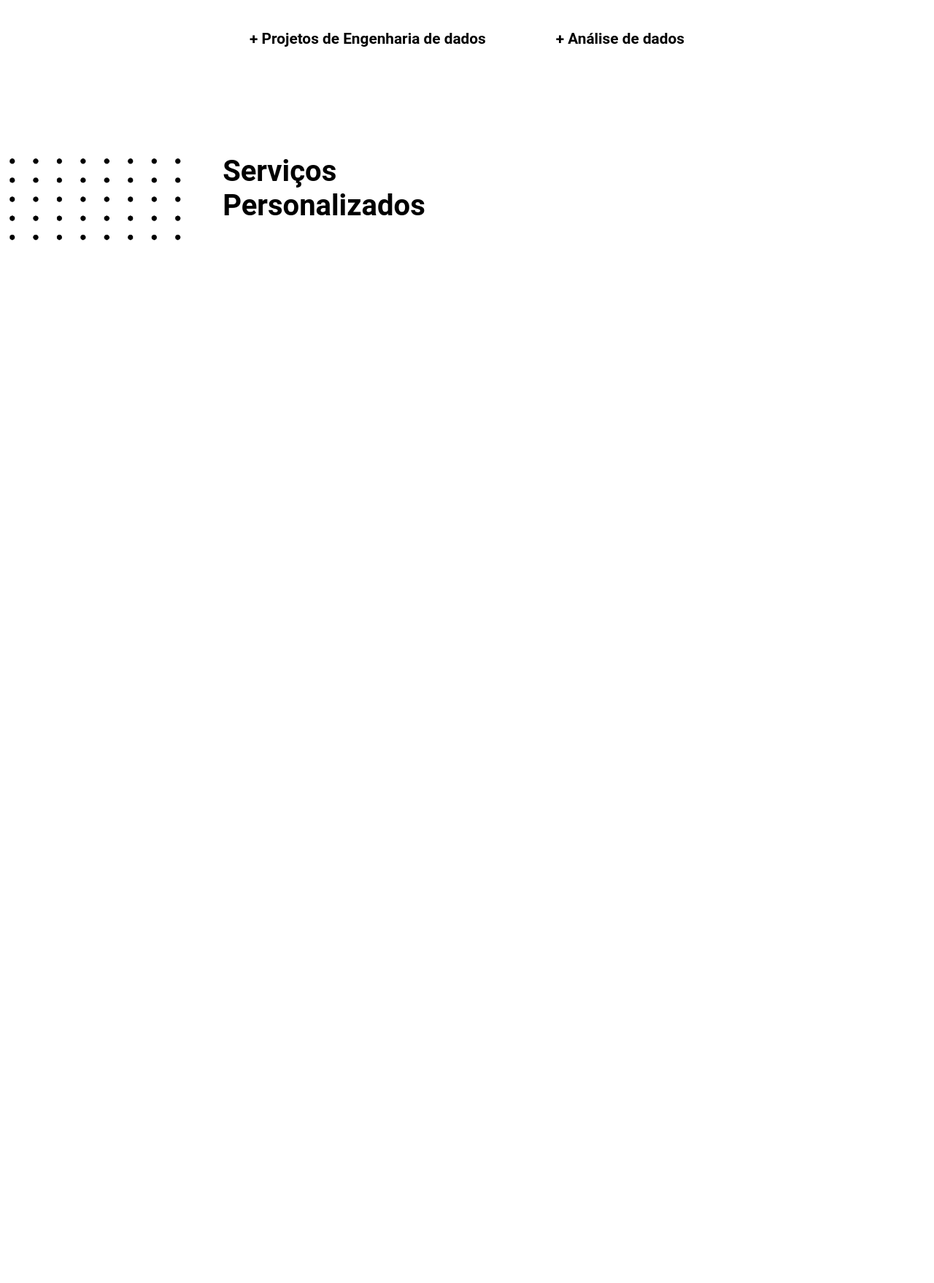
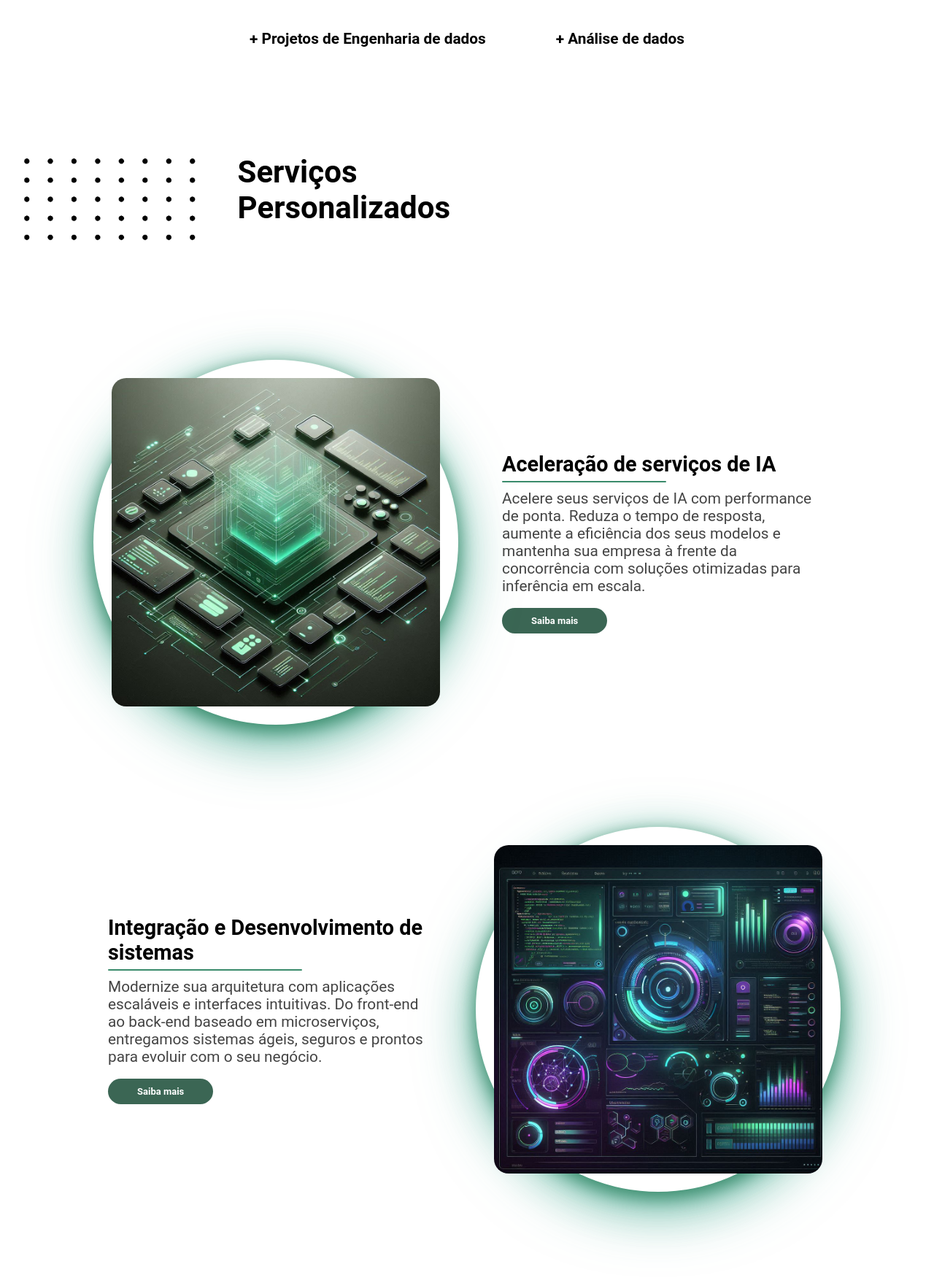
Before and after one commit to MatheusHenryque/Projeto_Aether_Tech, a Flask app: page / in a window 1280 px wide. Shown: the part 1835-3593 px from the top of the page at 73% size. Before the commit the page ends 2164 px from the top, so only its background shows below. Run offline with Flask 3, Linux system fonts and the light colour scheme.

Commit message:
Adição da seção 04

```diff
--- a/static/css/style.css
+++ b/static/css/style.css
@@ -63,7 +63,7 @@ button{
     color: #ffffff;
     font-size: 13px;
     font-weight: 600;
-    background-color: #22795e;;
+    background-color: #3B6654;;
     border: 0;
     border-radius: 30px;
     cursor: pointer;
@@ -72,7 +72,7 @@ button{
 }
 
 button:hover{
-    background-color: #3B6654;
+    background-color: #3b665492;
 }
 
 .logo-section {
@@ -256,10 +256,120 @@ button:hover{
 
 .tituloSecao img{
     width: 300px;
-    margin-left: -4%;
+    margin-left: 0;
 }
 
 .tituloSecao h1{
     margin-top: 16%;
-    font-size: 40px;
+    font-size: 42px;
+    text-align: left;
 }
+
+.containerServPersonalizados {
+    width: 100%;
+    padding: 5% 10%;
+    display: flex;
+    flex-direction: column;
+    gap: 80px;
+    box-sizing: border-box;
+}
+
+.alinhamentoHorizontal {
+    display: flex;
+    flex-direction: row;
+    justify-content: space-between;
+    align-items: center;
+    gap: 40px;
+    margin-bottom: 60px;
+}
+
+.alinhamentoHorizontal.invertido {
+    flex-direction: row-reverse;
+}
+
+.circuloWrapper {
+    flex: 1;
+    display: flex;
+    justify-content: center;
+    align-items: center;
+}
+
+.textoWrapper {
+    flex: 1;
+    font-family: Arial, sans-serif;
+    padding: 20px;
+}
+
+.textoWrapper h2 {
+    display: inline-block;
+    position: relative;
+    font-size: 1.8rem;
+}
+
+.textoWrapper h2::after {
+    content: '';
+    position: absolute;
+    left: 0;
+    bottom: -8px;
+    width: 60%;
+    height: 2px;
+    background: #3a8b6b;
+    border-radius: 2px;
+}
+
+.textoWrapper p {
+    font-size: 1.3rem;
+    line-height: 1.5rem;
+    color: #444;
+}
+
+.circuloSobrepostoWrapper {
+    position: relative;
+    width: 500px; /* Aumentado */
+    height: 500px; /* Aumentado */
+}
+
+.circuloBase {
+    background: white;
+    border-radius: 50%;
+    width: 100%;
+    height: 100%;
+    box-shadow: rgb(58, 139, 107) 0px 8px 24px,
+                rgba(59, 159, 136, 0.452) 0px 16px 56px,
+                rgba(58, 165, 140, 0.589) 0px 24px 80px;
+}
+
+.imagemSobreposta {
+    position: absolute;
+    top: 50%;
+    left: 50%;
+    width: 90%;
+    height: 90%;
+    object-fit: cover;
+    transform: translate(-50%, -50%);
+    border-radius: 20px;
+}
+
+
+/* secao 05 */
+
+.tituloSecao02 {
+    width: 51%;
+    gap: 2%;
+    margin-right: 0;
+    margin-left: auto;
+    display: flex;
+    justify-content: space-between;
+    flex-direction: row-reverse;
+}
+
+.tituloSecao02 img {
+    width: 300px;
+    margin-right: 0;
+}
+
+.tituloSecao02 h1 {
+    margin-top: 16%;
+    font-size: 42px;
+    text-align: right;
+}
--- a/templates/index.html
+++ b/templates/index.html
@@ -77,12 +77,59 @@
                 </div>
             </div>
         </section>
-        <div class="secao04">
+        <section class="secao04">
             <div class="tituloSecao">
                 <img src="static\img\bolinhas.png" alt="">
                 <h1>Serviços Personalizados</h1>
             </div>
-        </div>
+            <div class="containerServPersonalizados">
+                <div class="alinhamentoHorizontal">
+                    <div class="circuloWrapper">
+                        <div class="circuloSobrepostoWrapper">
+                            <div class="circuloBase"></div>
+                            <img class="imagemSobreposta" src="static\img\aceleIA.png" alt="Gráfico IA">
+                        </div>
+                    </div>
+                    <div class="textoWrapper">
+                        <h2>Aceleração de serviços de IA</h2>
+                        <br><br>
+                        <p>Acelere seus serviços de IA com performance de ponta. Reduza o tempo de resposta, aumente a eficiência dos seus modelos e mantenha sua empresa à frente da concorrência com soluções otimizadas para inferência em escala.</p>
+                        <br>
+                        <div class="btn-contato">
+                            <a href="/">
+                                <button>Saiba mais</button>
+                            </a>
+                        </div>
+                    </div>
+                </div>
+
+                <div class="alinhamentoHorizontal invertido">
+                    <div class="circuloWrapper">
+                        <div class="circuloSobrepostoWrapper">
+                            <div class="circuloBase"></div>
+                            <img class="imagemSobreposta" src="static\img\devSistemas.png" alt="Gráfico Sistema">
+                        </div>
+                    </div>
+                    <div class="textoWrapper">
+                        <h2>Integração e Desenvolvimento de sistemas</h2>
+                        <br><br>
+                        <p>Modernize sua arquitetura com aplicações escaláveis e interfaces intuitivas. Do front-end ao back-end baseado em microserviços, entregamos sistemas ágeis, seguros e prontos para evoluir com o seu negócio.</p>
+                        <br>
+                        <div class="btn-contato">
+                            <a href="/">
+                                <button>Saiba mais</button>
+                            </a>
+                        </div>
+                    </div>
+                </div>
+            </div>
+        </section>
+        <section class="secao05">
+            <div class="tituloSecao02">
+                <img src="static\img\bolinhas.png" alt="">
+                <h1>O método Aether Tech</h1>
+            </div>
+        </section>
 
 </body>
 </html>
```
Also changed, not shown: static/img/_7f10d0fa-d234-424c-8c2e-e1be4837d12c.jpg (added), static/img/aceleIA.png (added), static/img/devSistemas.png (added).
